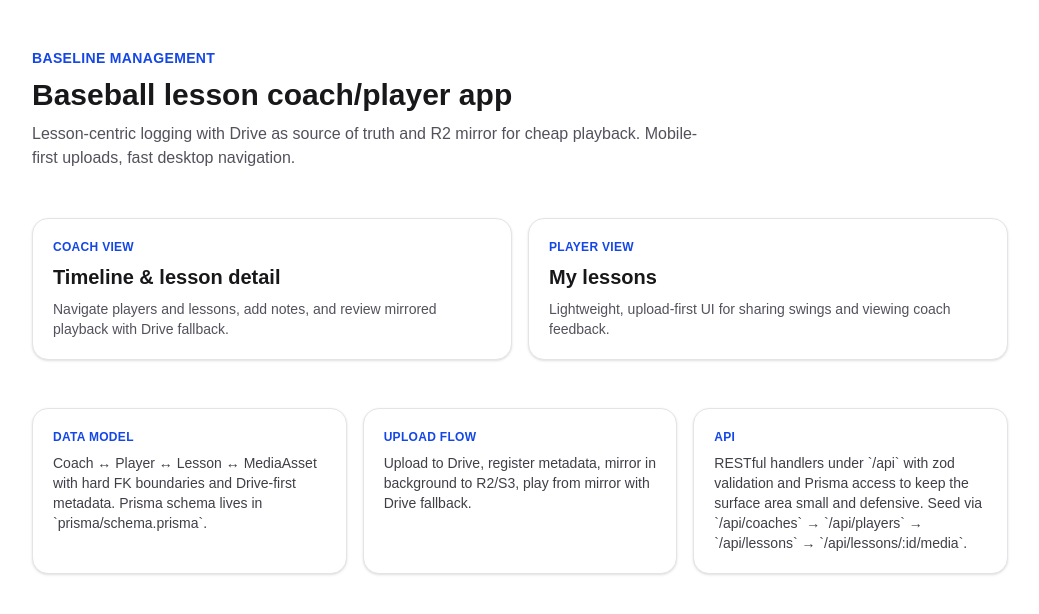
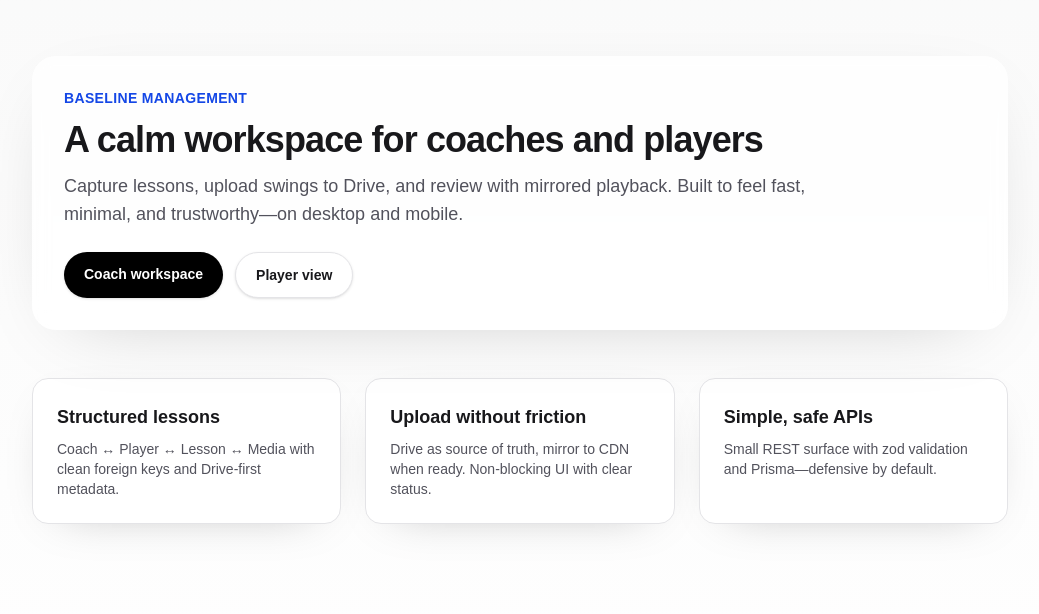
Before and after one commit to dantebozzuti27/baseline-video, a Next.js app: page / in a window 1280 px wide. Shown: the top 614 px of the page, without its empty margins (120-1159 px from the left). Built offline with nearby package versions, Linux system fonts and the light colour scheme.

Commit message:
ui: minimal apple-like shell for coach/player/lessons

```diff
--- a/src/app/coach/page.tsx
+++ b/src/app/coach/page.tsx
@@ -213,29 +213,32 @@ export default function CoachPage() {
   }
 
   return (
-    <main className="mx-auto flex max-w-5xl flex-col gap-6 px-6 py-10">
-      <header className="flex flex-col gap-2">
+    <main className="min-h-screen bg-gradient-to-b from-zinc-50 to-white">
+      <div className="mx-auto flex max-w-5xl flex-col gap-10 px-6 py-12">
+        <header className="rounded-3xl bg-white/80 p-7 shadow-[0_20px_80px_-40px_rgba(0,0,0,0.25)] backdrop-blur">
+          <div className="flex flex-col gap-2">
             <p className="text-xs font-semibold uppercase tracking-wide text-blue-700">
               Coach workspace
             </p>
-        <h1 className="text-2xl font-bold">Player timelines</h1>
+            <h1 className="text-3xl font-semibold text-zinc-900">
+              Run your roster with calm controls
+            </h1>
             <p className="text-sm text-zinc-600">
-          Create a coach, add players, then create lessons. Data is live from the
-          API (no mocks).
+              Authenticate once, then add coaches, players, and lessons with focused, low-noise forms.
             </p>
+          </div>
         </header>
 
-      <section className="grid gap-4 md:grid-cols-3">
-        <div className="rounded-2xl border border-zinc-200 bg-white p-4 shadow-sm">
+        <section className="grid gap-6 lg:grid-cols-[320px_1fr]">
+          <div className="space-y-6">
+            <div className="rounded-2xl border border-zinc-200 bg-white p-5 shadow-sm">
               <p className="text-xs font-semibold uppercase tracking-wide text-blue-700">
-            Step 1 — Coach
+                Access
               </p>
-          <div className="mt-2 flex flex-col gap-2">
-            <label className="text-xs font-semibold uppercase tracking-wide text-blue-700">
-              API token (bearer)
-            </label>
+              <div className="mt-3 space-y-2">
+                <label className="text-xs font-medium text-zinc-500">API token</label>
                 <input
-              className="rounded-md border px-3 py-2 text-sm"
+                  className="w-full rounded-xl border border-zinc-200 px-3 py-2 text-sm"
                   placeholder="Paste coach token"
                   value={token}
                   onChange={(e) => {
@@ -247,51 +250,53 @@ export default function CoachPage() {
                   }}
                 />
               </div>
-          <div className="mt-2 flex flex-col gap-2">
+            </div>
+
+            <div className="rounded-2xl border border-zinc-200 bg-white p-5 shadow-sm space-y-3">
+              <p className="text-xs font-semibold uppercase tracking-wide text-blue-700">
+                Create coach
+              </p>
               <input
-              className="rounded-md border px-3 py-2 text-sm"
+                className="w-full rounded-xl border border-zinc-200 px-3 py-2 text-sm"
                 placeholder="Name"
                 value={newCoach.name}
                 onChange={(e) => setNewCoach({ ...newCoach, name: e.target.value })}
               />
               <input
-              className="rounded-md border px-3 py-2 text-sm"
+                className="w-full rounded-xl border border-zinc-200 px-3 py-2 text-sm"
                 placeholder="Email"
                 value={newCoach.email}
-              onChange={(e) =>
-                setNewCoach({ ...newCoach, email: e.target.value })
-              }
+                onChange={(e) => setNewCoach({ ...newCoach, email: e.target.value })}
               />
               <input
-              className="rounded-md border px-3 py-2 text-sm"
+                className="w-full rounded-xl border border-zinc-200 px-3 py-2 text-sm"
                 placeholder="Auth provider id (e.g., auth0|user)"
                 value={newCoach.authProviderId}
-              onChange={(e) =>
-                setNewCoach({ ...newCoach, authProviderId: e.target.value })
-              }
+                onChange={(e) => setNewCoach({ ...newCoach, authProviderId: e.target.value })}
               />
               <button
-              className="rounded-md bg-blue-700 px-3 py-2 text-sm font-semibold text-white"
+                className="w-full rounded-xl bg-black px-4 py-2 text-sm font-semibold text-white shadow-sm hover:-translate-y-0.5 hover:shadow-lg"
                 onClick={handleCreateCoach}
               >
-              Create coach
+                Save coach
               </button>
             </div>
-          <div className="mt-4">
+
+            <div className="rounded-2xl border border-zinc-200 bg-white p-5 shadow-sm">
               <p className="text-xs font-semibold uppercase tracking-wide text-blue-700">
                 Coaches
               </p>
-            <div className="mt-2 space-y-1">
+              <div className="mt-3 space-y-2">
                 {coaches.map((c) => (
                   <button
                     key={c.id}
                     onClick={() => refreshData(c.id)}
-                  className={`flex w-full justify-between rounded-md border px-3 py-2 text-left text-sm ${
-                    coachId === c.id ? "border-blue-500 bg-blue-50" : ""
+                    className={`flex w-full items-center justify-between rounded-xl border px-3 py-2 text-sm transition ${
+                      coachId === c.id ? "border-blue-500 bg-blue-50" : "border-zinc-200 bg-white"
                     }`}
                   >
-                  <span>{c.name}</span>
-                  <span className="text-xs text-zinc-500">select</span>
+                    <span className="font-medium text-zinc-900">{c.name}</span>
+                    <span className="text-xs text-zinc-500">Select</span>
                   </button>
                 ))}
                 {coaches.length === 0 && (
@@ -301,47 +306,46 @@ export default function CoachPage() {
             </div>
           </div>
 
-        <div className="rounded-2xl border border-zinc-200 bg-white p-4 shadow-sm">
+          <div className="space-y-6">
+            <div className="rounded-2xl border border-zinc-200 bg-white p-6 shadow-sm">
+              <div className="flex flex-col gap-3">
+                <div>
                   <p className="text-xs font-semibold uppercase tracking-wide text-blue-700">
-            Step 2 — Players
+                    Players
                   </p>
-          <div className="mt-2 flex flex-col gap-2">
+                  <p className="text-sm text-zinc-600">
+                    Add players under the selected coach.
+                  </p>
+                </div>
+                <div className="grid gap-3 md:grid-cols-2">
                   <input
-              className="rounded-md border px-3 py-2 text-sm"
-              placeholder="Name"
+                    className="rounded-xl border border-zinc-200 px-3 py-2 text-sm"
+                    placeholder="Player name"
                     value={newPlayer.name}
-              onChange={(e) =>
-                setNewPlayer({ ...newPlayer, name: e.target.value })
-              }
+                    onChange={(e) => setNewPlayer({ ...newPlayer, name: e.target.value })}
                   />
                   <input
-              className="rounded-md border px-3 py-2 text-sm"
+                    className="rounded-xl border border-zinc-200 px-3 py-2 text-sm"
                     placeholder="Email (optional)"
                     value={newPlayer.email}
-              onChange={(e) =>
-                setNewPlayer({ ...newPlayer, email: e.target.value })
-              }
+                    onChange={(e) => setNewPlayer({ ...newPlayer, email: e.target.value })}
                   />
+                </div>
                 <button
-              className="rounded-md bg-blue-700 px-3 py-2 text-sm font-semibold text-white"
+                  className="w-full rounded-xl bg-blue-700 px-4 py-2 text-sm font-semibold text-white shadow-sm hover:-translate-y-0.5 hover:shadow-lg disabled:opacity-50"
                   onClick={handleCreatePlayer}
                   disabled={!coachId}
                 >
-              Create player
+                  Save player
                 </button>
-          </div>
-          <div className="mt-4">
-            <p className="text-xs font-semibold uppercase tracking-wide text-blue-700">
-              Players
-            </p>
-            <div className="mt-2 space-y-1">
+                <div className="mt-2 grid gap-2 md:grid-cols-2">
                   {players.map((p) => (
                     <div
                       key={p.id}
-                  className="rounded-md border px-3 py-2 text-sm text-zinc-700"
+                      className="rounded-xl border border-zinc-200 px-3 py-2 text-sm text-zinc-800"
                     >
-                  {p.name}
-                  <p className="text-xs text-zinc-500">{p.email || "—"}</p>
+                      <div className="font-medium">{p.name}</div>
+                      <div className="text-xs text-zinc-500">{p.email || "—"}</div>
                     </div>
                   ))}
                   {players.length === 0 && (
@@ -351,17 +355,21 @@ export default function CoachPage() {
               </div>
             </div>
 
-        <div className="rounded-2xl border border-zinc-200 bg-white p-4 shadow-sm">
+            <div className="rounded-2xl border border-zinc-200 bg-white p-6 shadow-sm">
+              <div className="flex flex-col gap-3">
+                <div>
                   <p className="text-xs font-semibold uppercase tracking-wide text-blue-700">
-            Step 3 — Lessons
+                    Lessons
                   </p>
-          <div className="mt-2 flex flex-col gap-2">
+                  <p className="text-sm text-zinc-600">
+                    Create a lesson for a player under this coach.
+                  </p>
+                </div>
+                <div className="grid gap-3 md:grid-cols-2">
                   <select
-              className="rounded-md border px-3 py-2 text-sm"
+                    className="rounded-xl border border-zinc-200 px-3 py-2 text-sm"
                     value={newLesson.playerId}
-              onChange={(e) =>
-                setNewLesson({ ...newLesson, playerId: e.target.value })
-              }
+                    onChange={(e) => setNewLesson({ ...newLesson, playerId: e.target.value })}
                   >
                     <option value="">Select player</option>
                     {players.map((p) => (
@@ -372,65 +380,58 @@ export default function CoachPage() {
                   </select>
                   <input
                     type="date"
-              className="rounded-md border px-3 py-2 text-sm"
+                    className="rounded-xl border border-zinc-200 px-3 py-2 text-sm"
                     value={newLesson.date}
-              onChange={(e) =>
-                setNewLesson({ ...newLesson, date: e.target.value })
-              }
+                    onChange={(e) => setNewLesson({ ...newLesson, date: e.target.value })}
                   />
                   <input
-              className="rounded-md border px-3 py-2 text-sm"
+                    className="rounded-xl border border-zinc-200 px-3 py-2 text-sm"
                     placeholder="Category (e.g., Hitting)"
                     value={newLesson.category}
-              onChange={(e) =>
-                setNewLesson({ ...newLesson, category: e.target.value })
-              }
+                    onChange={(e) => setNewLesson({ ...newLesson, category: e.target.value })}
                   />
                   <textarea
-              className="rounded-md border px-3 py-2 text-sm"
+                    className="rounded-xl border border-zinc-200 px-3 py-2 text-sm md:col-span-2"
                     placeholder="Notes"
                     value={newLesson.notes}
-              onChange={(e) =>
-                setNewLesson({ ...newLesson, notes: e.target.value })
-              }
+                    onChange={(e) => setNewLesson({ ...newLesson, notes: e.target.value })}
                   />
+                </div>
                 <button
-              className="rounded-md bg-blue-700 px-3 py-2 text-sm font-semibold text-white"
+                  className="w-full rounded-xl bg-black px-4 py-2 text-sm font-semibold text-white shadow-sm hover:-translate-y-0.5 hover:shadow-lg disabled:opacity-50"
                   onClick={handleCreateLesson}
                   disabled={!coachId}
                 >
-              Create lesson
+                  Save lesson
                 </button>
               </div>
             </div>
-      </section>
 
-      <section className="space-y-3">
+            <div className="rounded-2xl border border-zinc-200 bg-white p-6 shadow-sm space-y-3">
               <div className="flex items-center justify-between">
-          <h2 className="text-lg font-semibold">Lessons</h2>
+                <h2 className="text-lg font-semibold text-zinc-900">Lessons</h2>
                 {loading && <p className="text-xs text-zinc-500">Loading…</p>}
               </div>
               {sortedLessons.map((lesson) => (
                 <article
                   key={lesson.id}
-            className="rounded-2xl border border-zinc-200 bg-white p-4 shadow-sm"
+                  className="rounded-xl border border-zinc-200 p-4 transition hover:-translate-y-0.5 hover:shadow-md"
                 >
                   <div className="flex items-center justify-between gap-3">
                     <div>
                       <p className="text-xs font-semibold uppercase tracking-wide text-blue-700">
                         {lesson.category}
                       </p>
-                <h2 className="text-lg font-semibold">
-                  {players.find((p) => p.id === lesson.playerId)?.name ??
-                    "Player"}{" "}
-                  — {new Date(lesson.date).toLocaleDateString()}
-                </h2>
+                      <h3 className="text-lg font-semibold text-zinc-900">
+                        {players.find((p) => p.id === lesson.playerId)?.name ?? "Player"} —{" "}
+                        {new Date(lesson.date).toLocaleDateString()}
+                      </h3>
                     </div>
                     <a
                       href={`/lessons/${lesson.id}`}
                       className="text-sm font-medium text-blue-700 hover:underline"
                     >
-                Open lesson
+                      Open
                     </a>
                   </div>
                   <p className="mt-2 text-sm text-zinc-700">
@@ -442,15 +443,12 @@ export default function CoachPage() {
                         key={m.id}
                         className="inline-flex items-center gap-2 rounded-full bg-zinc-100 px-3 py-1 text-xs font-medium text-zinc-700"
                       >
-                  {m.type} •{" "}
-                  {m.mirroredObjectStoreUrl ? "mirrored" : "drive-only"}
+                        {m.type} • {m.mirroredObjectStoreUrl ? "mirrored" : "drive-only"}
                         {m.durationSeconds ? ` • ${m.durationSeconds}s` : ""}
                       </span>
                     ))}
                     {lesson.media.length === 0 && (
-                <span className="text-xs text-zinc-500">
-                  No media registered yet.
-                </span>
+                      <span className="text-xs text-zinc-500">No media registered yet.</span>
                     )}
                   </div>
                 </article>
@@ -461,7 +459,10 @@ export default function CoachPage() {
                 </p>
               )}
               {error && <p className="text-sm text-red-600">{error}</p>}
+            </div>
+          </div>
         </section>
+      </div>
     </main>
   );
 }
--- a/src/app/page.tsx
+++ b/src/app/page.tsx
@@ -1,78 +1,59 @@
 export default function Home() {
   return (
-    <main className="mx-auto flex min-h-screen max-w-5xl flex-col gap-12 px-6 py-12 text-zinc-900">
-      <header className="flex flex-col gap-2">
+    <main className="min-h-screen bg-gradient-to-b from-zinc-50 to-white text-zinc-900">
+      <div className="mx-auto flex max-w-5xl flex-col gap-12 px-6 py-14">
+        <header className="rounded-3xl bg-white/80 p-8 shadow-[0_20px_80px_-40px_rgba(0,0,0,0.25)] backdrop-blur">
           <p className="text-sm font-semibold uppercase tracking-wide text-blue-700">
             Baseline Management
           </p>
-        <h1 className="text-3xl font-bold leading-tight">
-          Baseball lesson coach/player app
+          <h1 className="mt-3 text-4xl font-semibold tracking-tight text-zinc-900">
+            A calm workspace for coaches and players
           </h1>
-        <p className="max-w-2xl text-zinc-600">
-          Lesson-centric logging with Drive as source of truth and R2 mirror
-          for cheap playback. Mobile-first uploads, fast desktop navigation.
+          <p className="mt-3 max-w-3xl text-lg text-zinc-600">
+            Capture lessons, upload swings to Drive, and review with mirrored playback. Built to feel
+            fast, minimal, and trustworthy—on desktop and mobile.
           </p>
-      </header>
-
-      <section className="grid gap-4 md:grid-cols-2">
+          <div className="mt-6 flex flex-wrap gap-3">
             <a
               href="/coach"
-          className="rounded-2xl border border-zinc-200 bg-white p-5 shadow-sm transition hover:-translate-y-1 hover:border-blue-500 hover:shadow-md"
+              className="rounded-full bg-black px-5 py-3 text-sm font-semibold text-white shadow-sm transition hover:-translate-y-0.5 hover:shadow-lg"
             >
-          <p className="text-xs font-semibold uppercase tracking-wide text-blue-700">
-            Coach view
-          </p>
-          <h2 className="mt-2 text-xl font-semibold">Timeline & lesson detail</h2>
-          <p className="mt-2 text-sm text-zinc-600">
-            Navigate players and lessons, add notes, and review mirrored
-            playback with Drive fallback.
-          </p>
+              Coach workspace
             </a>
             <a
               href="/player"
-          className="rounded-2xl border border-zinc-200 bg-white p-5 shadow-sm transition hover:-translate-y-1 hover:border-blue-500 hover:shadow-md"
+              className="rounded-full border border-zinc-200 bg-white px-5 py-3 text-sm font-semibold text-zinc-900 shadow-sm transition hover:-translate-y-0.5 hover:shadow-lg"
             >
-          <p className="text-xs font-semibold uppercase tracking-wide text-blue-700">
               Player view
-          </p>
-          <h2 className="mt-2 text-xl font-semibold">My lessons</h2>
-          <p className="mt-2 text-sm text-zinc-600">
-            Lightweight, upload-first UI for sharing swings and viewing coach
-            feedback.
-          </p>
             </a>
+          </div>
+        </header>
+
+        <section className="grid gap-6 md:grid-cols-3">
+          {[
+            {
+              title: "Structured lessons",
+              body: "Coach ↔ Player ↔ Lesson ↔ Media with clean foreign keys and Drive-first metadata.",
+            },
+            {
+              title: "Upload without friction",
+              body: "Drive as source of truth, mirror to CDN when ready. Non-blocking UI with clear status.",
+            },
+            {
+              title: "Simple, safe APIs",
+              body: "Small REST surface with zod validation and Prisma—defensive by default.",
+            },
+          ].map((item) => (
+            <div
+              key={item.title}
+              className="rounded-2xl border border-zinc-200 bg-white p-6 shadow-[0_12px_50px_-30px_rgba(0,0,0,0.35)]"
+            >
+              <h3 className="text-lg font-semibold text-zinc-900">{item.title}</h3>
+              <p className="mt-2 text-sm text-zinc-600">{item.body}</p>
+            </div>
+          ))}
         </section>
-
-      <section className="grid gap-4 md:grid-cols-3">
-        <div className="rounded-2xl border border-zinc-200 bg-white p-5 shadow-sm">
-          <p className="text-xs font-semibold uppercase tracking-wide text-blue-700">
-            Data model
-          </p>
-          <p className="mt-2 text-sm text-zinc-700">
-            Coach ↔ Player ↔ Lesson ↔ MediaAsset with hard FK boundaries and
-            Drive-first metadata. Prisma schema lives in `prisma/schema.prisma`.
-          </p>
       </div>
-        <div className="rounded-2xl border border-zinc-200 bg-white p-5 shadow-sm">
-          <p className="text-xs font-semibold uppercase tracking-wide text-blue-700">
-            Upload flow
-          </p>
-          <p className="mt-2 text-sm text-zinc-700">
-            Upload to Drive, register metadata, mirror in background to R2/S3,
-            play from mirror with Drive fallback.
-          </p>
-        </div>
-        <div className="rounded-2xl border border-zinc-200 bg-white p-5 shadow-sm">
-          <p className="text-xs font-semibold uppercase tracking-wide text-blue-700">
-            API
-          </p>
-          <p className="mt-2 text-sm text-zinc-700">
-            RESTful handlers under `/api` with zod validation and Prisma access
-            to keep the surface area small and defensive. Seed via `/api/coaches`
-            → `/api/players` → `/api/lessons` → `/api/lessons/:id/media`.
-          </p>
-        </div>
-      </section>
     </main>
   );
 }
--- a/src/app/player/page.tsx
+++ b/src/app/player/page.tsx
@@ -52,21 +52,21 @@ export default function PlayerPage() {
   }, [playerId, fetchLessons]);
 
   return (
-    <main className="mx-auto flex min-h-screen max-w-xl flex-col gap-4 bg-white px-4 py-8">
-      <header className="flex flex-col gap-1">
-        <p className="text-xs font-semibold uppercase tracking-wide text-blue-700">
-          Player
-        </p>
-        <h1 className="text-2xl font-bold">My lessons</h1>
-        <p className="text-sm text-zinc-600">
-          Tap a lesson to view video and notes. Upload new swings directly to
-          the assigned lesson.
+    <main className="min-h-screen bg-gradient-to-b from-zinc-50 to-white">
+      <div className="mx-auto flex min-h-screen max-w-3xl flex-col gap-6 px-6 py-12">
+        <header className="rounded-3xl bg-white/80 p-6 shadow-[0_20px_80px_-40px_rgba(0,0,0,0.25)] backdrop-blur">
+          <p className="text-xs font-semibold uppercase tracking-wide text-blue-700">Player</p>
+          <h1 className="mt-2 text-3xl font-semibold text-zinc-900">My lessons</h1>
+          <p className="mt-2 text-sm text-zinc-600">
+            Calm, focused view of your lessons. Paste your token once, load your timeline, and tap
+            through for details.
           </p>
         </header>
 
-      <div className="mt-2 flex gap-2">
+        <div className="rounded-2xl border border-zinc-200 bg-white p-5 shadow-sm">
+          <div className="grid gap-3 md:grid-cols-[1.3fr_1fr_auto]">
             <input
-          className="flex-1 rounded-xl border px-3 py-2 text-sm"
+              className="rounded-xl border border-zinc-200 px-3 py-2 text-sm"
               placeholder="Paste player API token"
               value={token}
               onChange={(e) => {
@@ -78,18 +78,19 @@ export default function PlayerPage() {
               }}
             />
             <input
-          className="flex-1 rounded-xl border px-3 py-2 text-sm"
+              className="rounded-xl border border-zinc-200 px-3 py-2 text-sm"
               placeholder="Enter your player ID"
               value={playerId}
               onChange={(e) => setPlayerId(e.target.value)}
             />
             <button
-          className="rounded-xl bg-blue-700 px-4 py-2 text-sm font-semibold text-white shadow-sm transition hover:bg-blue-800"
+              className="rounded-xl bg-black px-4 py-2 text-sm font-semibold text-white shadow-sm hover:-translate-y-0.5 hover:shadow-lg disabled:opacity-50"
               onClick={fetchLessons}
               disabled={!playerId}
             >
               Load
             </button>
+          </div>
         </div>
 
         <section className="space-y-3">
@@ -97,7 +98,7 @@ export default function PlayerPage() {
             <a
               key={lesson.id}
               href={`/lessons/${lesson.id}`}
-            className="block rounded-2xl border border-zinc-200 p-4 shadow-sm transition hover:border-blue-500"
+              className="block rounded-2xl border border-zinc-200 bg-white p-4 shadow-sm transition hover:-translate-y-0.5 hover:shadow-md"
             >
               <div className="flex items-center justify-between">
                 <div>
@@ -109,14 +110,10 @@ export default function PlayerPage() {
                   </h2>
                 </div>
                 <p className="text-xs font-medium text-green-700">
-                {lesson.media.some((m) => m.mirroredObjectStoreUrl)
-                  ? "Mirrored"
-                  : "Drive only"}
+                  {lesson.media.some((m) => m.mirroredObjectStoreUrl) ? "Mirrored" : "Drive only"}
                 </p>
               </div>
-            <p className="mt-2 text-sm text-zinc-700">
-              {lesson.notes || "No coach notes yet."}
-            </p>
+              <p className="mt-2 text-sm text-zinc-700">{lesson.notes || "No coach notes yet."}</p>
             </a>
           ))}
           {lessons.length === 0 && !loading && (
@@ -127,6 +124,7 @@ export default function PlayerPage() {
           {loading && <p className="text-sm text-zinc-500">Loading…</p>}
           {error && <p className="text-sm text-red-600">{error}</p>}
         </section>
+      </div>
     </main>
   );
 }
```
Also changed, not shown: src/app/lessons/[id]/page.tsx (+26 -19 lines). Lines whose indentation alone changed are shown as unchanged.
